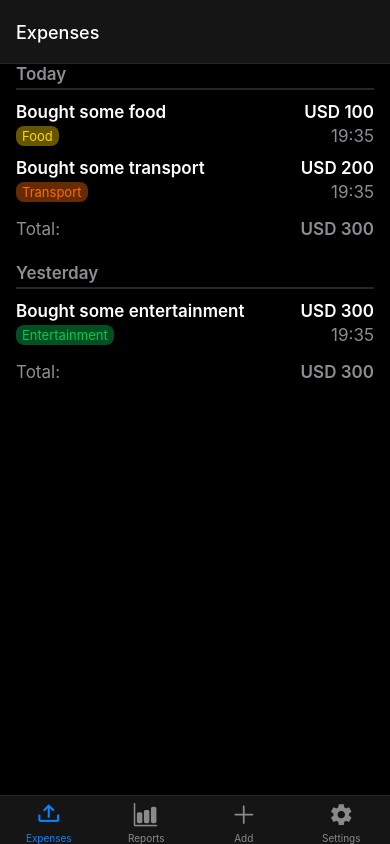
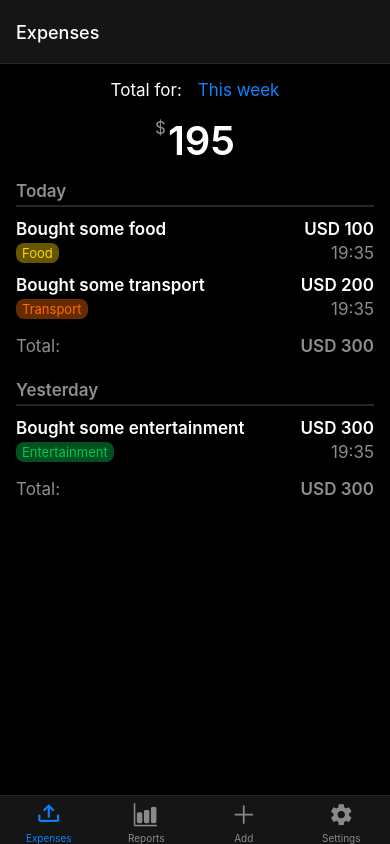
Before and after one commit to nikolovlazar/goodbyemoney-reactnative, a React Native app: screen /Home in a window 390 px wide. Built offline with nearby package versions, Linux system fonts and the light colour scheme.

Commit message:
expense screen UI done

```diff
--- a/components/ExpensesList.tsx
+++ b/components/ExpensesList.tsx
@@ -1,5 +1,5 @@
 import React from 'react';
-import { View, Text } from 'react-native';
+import { View, Text, TouchableOpacity } from 'react-native';
 import { theme } from '../theme';
 
 import { ExpensesGroup } from '../types/expenses-group';
@@ -16,8 +16,59 @@
       flexDirection: 'column',
       overflow: 'scroll',
       paddingHorizontal: 16,
+      width: '100%',
+      paddingTop: 16,
     }}
   >
+    <View
+      style={{
+        display: 'flex',
+        width: '100%',
+        flexDirection: 'row',
+        alignItems: 'center',
+        justifyContent: 'center',
+        marginBottom: 16,
+      }}
+    >
+      <Text style={{ color: theme.colors.textPrimary, fontSize: 17 }}>
+        Total for:
+      </Text>
+      <TouchableOpacity style={{ marginLeft: 16 }}>
+        <Text style={{ color: theme.colors.primary, fontSize: 17 }}>
+          This week
+        </Text>
+      </TouchableOpacity>
+    </View>
+    <View
+      style={{
+        display: 'flex',
+        flexDirection: 'row',
+        alignItems: 'flex-start',
+        justifyContent: 'center',
+        width: '100%',
+        marginBottom: 16,
+      }}
+    >
+      <Text
+        style={{
+          color: theme.colors.textSecondary,
+          fontSize: 17,
+          marginTop: 2,
+        }}
+      >
+        $
+      </Text>
+      <Text
+        style={{
+          color: theme.colors.textPrimary,
+          fontSize: 40,
+          fontWeight: '600',
+          marginLeft: 2,
+        }}
+      >
+        195
+      </Text>
+    </View>
     {groups.map(({ day, expenses, total }) => (
       <View
         key={day}
```
